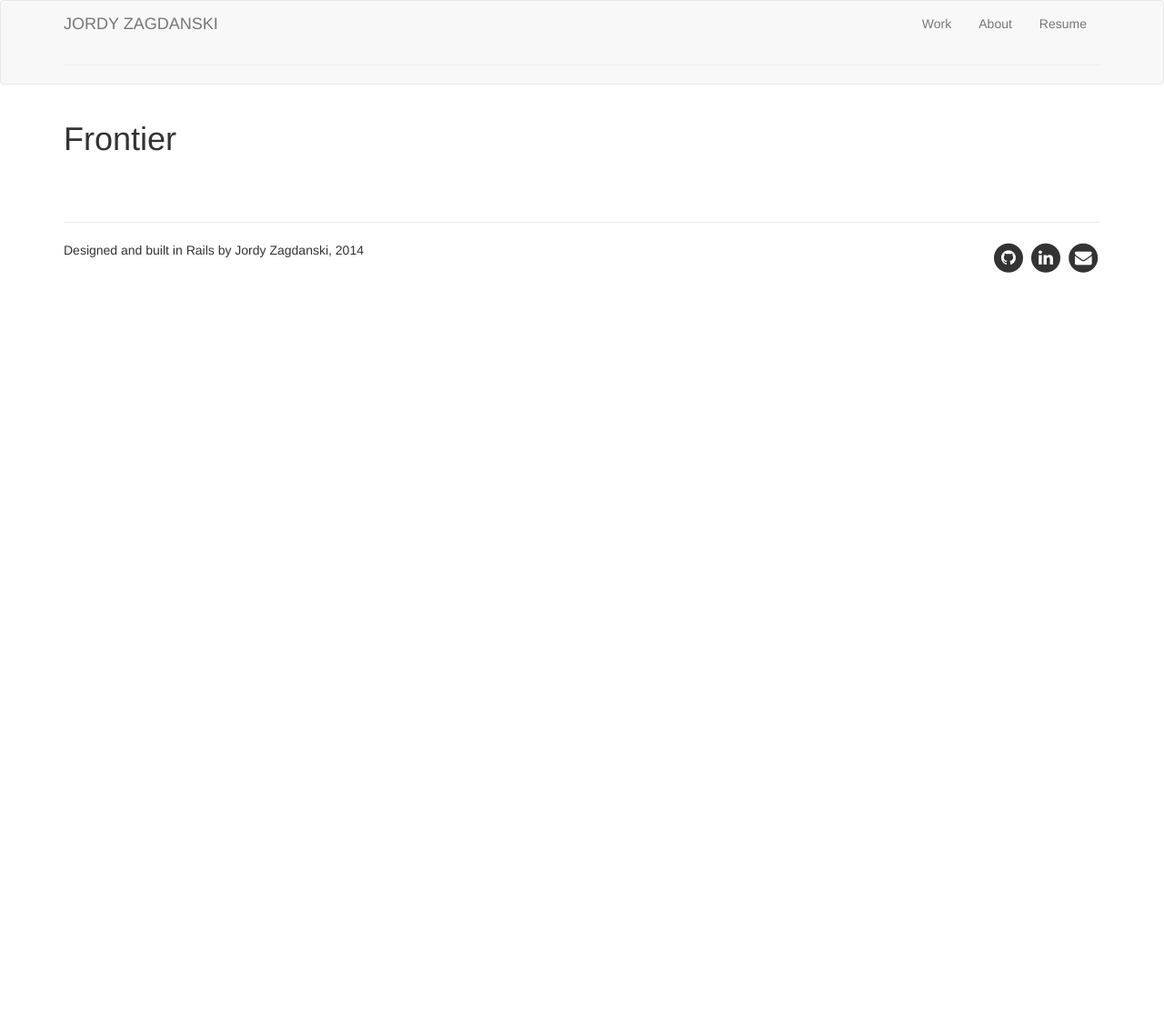
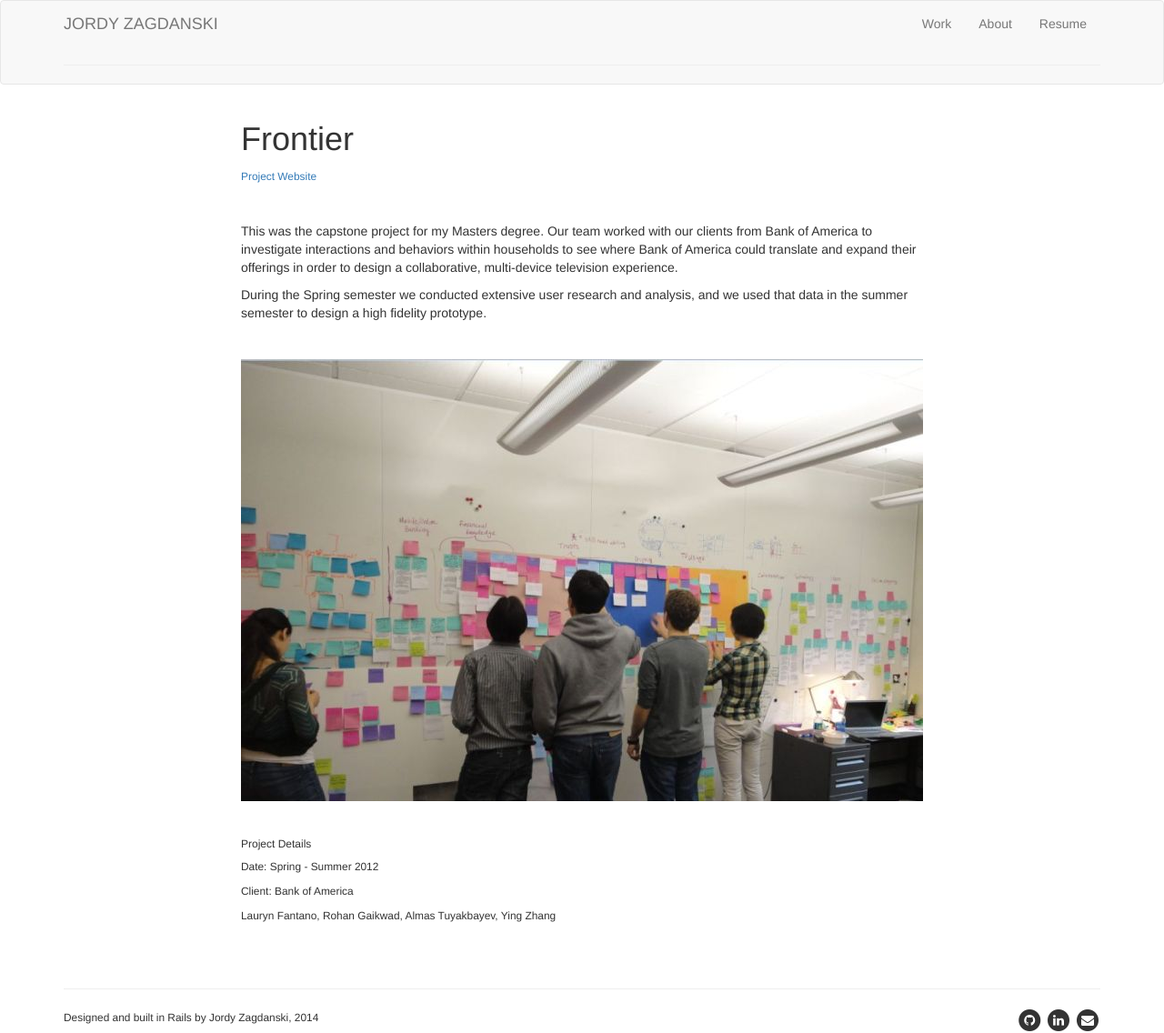
Before and after one commit to jayzed/portfolio, a Rails app: page /frontier in a window 1280 px wide. Shown: the whole page at 91% size. Before the commit the page ends 300 px from the top, so only its background shows below. Run offline with Rails 7, Linux system fonts and the light colour scheme; style sheets or scripts are compiled from the project's sources; some libraries are stand-ins or nearby versions.

Commit message:
v1 of frontier page

```diff
--- a/app/assets/stylesheets/main.css.scss
+++ b/app/assets/stylesheets/main.css.scss
@@ -4,6 +4,7 @@
 
 //Bootstrap override variables
 $font-family-sans-serif: 'Open Sans', sans-serif;
+$font-size-base: 18px;
 
 $navbar-default-bg: #FFFFFF;
 $navbar-default-border: 0;
--- a/app/views/layouts/_footer.html.erb
+++ b/app/views/layouts/_footer.html.erb
@@ -3,21 +3,21 @@
   <hr>
 
   <div class="pull-left">
-    Designed and built in Rails by Jordy Zagdanski, 2014
+    <span class="small">Designed and built in Rails by Jordy Zagdanski, 2014</span>
   </div>
 
   <div class="pull-right">
-   <span class="fa-stack fa-lg">
+   <span class="fa-stack">
     <i class="fa fa-circle fa-stack-2x"></i>
     <i class="fa fa-github fa-stack-1x fa-inverse"></i>
   </span>
 
-  <span class="fa-stack fa-lg">
+  <span class="fa-stack">
     <i class="fa fa-circle fa-stack-2x"></i>
     <i class="fa fa-linkedin fa-stack-1x fa-inverse"></i>
   </span>
 
-  <span class="fa-stack fa-lg">
+  <span class="fa-stack">
     <i class="fa fa-circle fa-stack-2x"></i>
     <i class="fa fa-envelope fa-stack-1x fa-inverse"></i>
   </span>
--- a/app/views/layouts/_header.html.erb
+++ b/app/views/layouts/_header.html.erb
@@ -2,7 +2,7 @@
   <div class="container">
     <!-- Brand and toggle get grouped for better mobile display -->
     <div class="navbar-header">
-      <button type="button" class="navbar-toggle" data-toggle="collapse" data-target="#bs-example-navbar-collapse-1">
+      <button type="button" class="navbar-toggle" data-toggle="collapse" data-target="#navbar-collapse">
         <span class="sr-only">Toggle navigation</span>
         <span class="icon-bar"></span>
         <span class="icon-bar"></span>
@@ -12,7 +12,7 @@
     </div>
 
     <!-- Collect the nav links, forms, and other content for toggling -->
-    <div class="collapse navbar-collapse" id="bs-example-navbar-collapse-1">
+    <div class="collapse navbar-collapse" id="navbar-collapse">
       <ul class="nav navbar-nav">
 
       </ul>
--- a/app/views/pages/frontier.html.erb
+++ b/app/views/pages/frontier.html.erb
@@ -1 +1,22 @@
-<h1>Frontier</h1>
+<div class="row">
+  <div class="col-sm-8 col-sm-offset-2">
+    <h1>Frontier</h1>
+    <%= link_to "Project Website", "#", class: "small" %>
+
+    <hr class="space">
+    <p>This was the capstone project for my Masters degree. Our team worked with our clients from Bank of America to investigate interactions and behaviors within households to see where Bank of America could translate and expand their offerings in order to design a collaborative, multi-device television experience.</p>
+
+    <p>During the Spring semester we conducted extensive user research and analysis, and we used that data in the summer semester to design a high fidelity prototype.</p>
+
+    <hr class="space">
+    <%= image_tag "frontier-affinity.jpg" %>
+    <hr class="space">
+    <div class=" small">
+      <h6>Project Details</h6>
+      <p>Date: Spring - Summer 2012</p>
+      <p>Client: Bank of America</p>
+      <p>Lauryn Fantano, Rohan Gaikwad, Almas Tuyakbayev, Ying Zhang</p>
+    </div>
+
+  </div>
+</div>
```
Also changed, not shown: app/assets/images/frontier-affinity.jpg (added).
